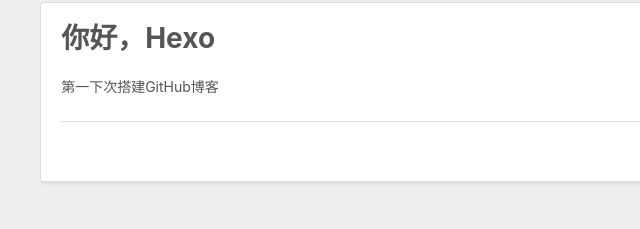
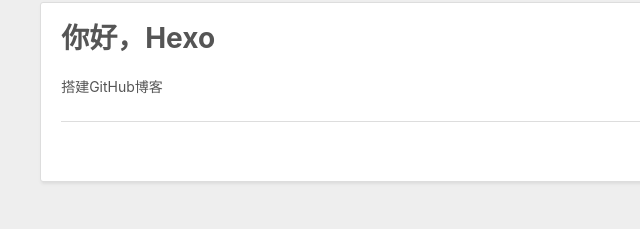
Before and after one commit to dongxiaohua/dongxiaohua.github.io, a plain HTML site: page 2018/04/23/你好，Hexo/index.html in a window 1280 px wide. Shown: the part 377-606 px from the top of the page, 0-640 px from the left. Drawn offline with nearby package versions, Linux system fonts and the light colour scheme.

Commit message:
Site updated: 2018-04-23 18:16:58

```diff
--- a/2018/04/23/你好，Hexo/index.html
+++ b/2018/04/23/你好，Hexo/index.html
@@ -7,17 +7,17 @@
 
   <title>你好，Hexo | Hexo</title>
   <meta name="viewport" content="width=device-width, initial-scale=1, maximum-scale=1">
-  <meta name="description" content="第一下次搭建GitHub博客">
+  <meta name="description" content="搭建GitHub博客">
 <meta property="og:type" content="article">
 <meta property="og:title" content="你好，Hexo">
 <meta property="og:url" content="http://yoursite.com/2018/04/23/你好，Hexo/index.html">
 <meta property="og:site_name" content="Hexo">
-<meta property="og:description" content="第一下次搭建GitHub博客">
+<meta property="og:description" content="搭建GitHub博客">
 <meta property="og:locale" content="default">
-<meta property="og:updated_time" content="2018-04-23T10:00:14.319Z">
+<meta property="og:updated_time" content="2018-04-23T10:16:18.567Z">
 <meta name="twitter:card" content="summary">
 <meta name="twitter:title" content="你好，Hexo">
-<meta name="twitter:description" content="第一下次搭建GitHub博客">
+<meta name="twitter:description" content="搭建GitHub博客">
 
     <link rel="alternate" href="/atom.xml" title="Hexo" type="application/atom+xml">
 
@@ -86,7 +86,7 @@
 
     <div class="article-entry" itemprop="articleBody">
 
-        <p>第一下次搭建GitHub博客</p>
+        <p>搭建GitHub博客</p>
 
 
     </div>
```
Also changed, not shown: index.html (+1 -1 lines).
